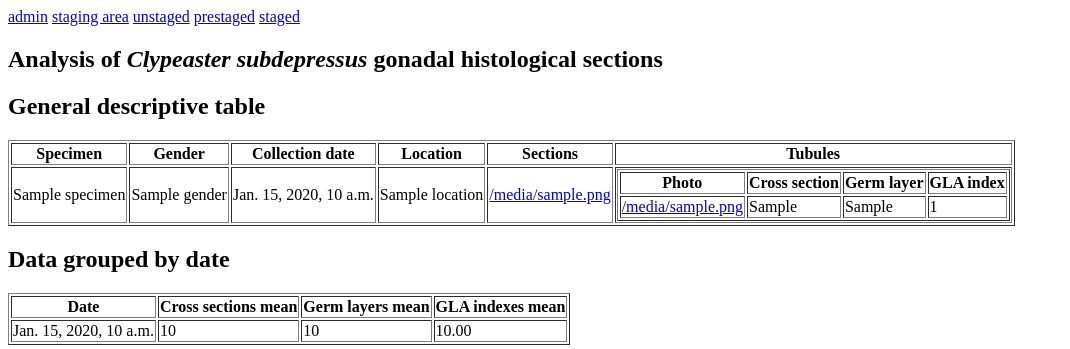
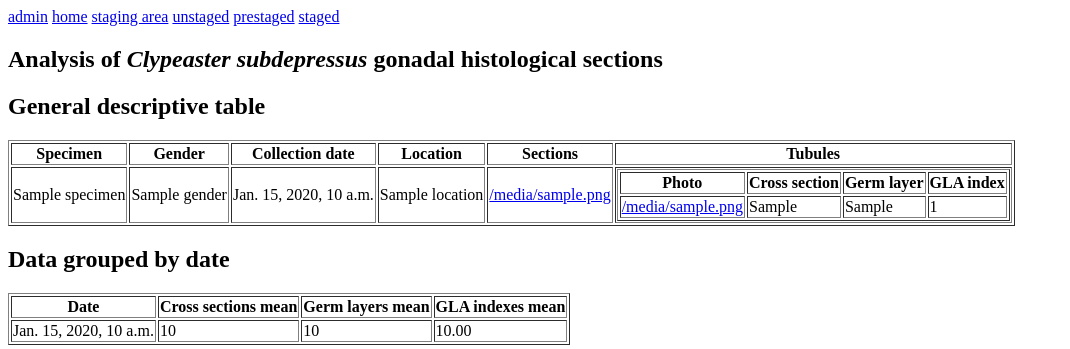
Before and after one commit to bruvellu/clypeaster, a Django app: template gonad/templates/main.html in a window 1280 px wide. Shown: the top 349 px of the page, without its empty margins (0-1070 px from the left). Run offline with Django 3.2, Linux system fonts and the light colour scheme; the template is opened without the code that fills it: most values are stand-ins (such as "Sample title", 1, 10 or a date in 2020); some libraries are stand-ins or nearby versions.

Commit message:
Included home link.

```diff
--- a/gonad/templates/base.html
+++ b/gonad/templates/base.html
@@ -20,6 +20,7 @@
         <section class="container">
             <nav>
                 <a href="/admin/">admin</a>
+                <a href="/">home</a>
                 <a href="/staging/">staging area</a>
                 <a href="/unstaged/">unstaged</a>
                 <a href="/prestaged/">prestaged</a>
```
